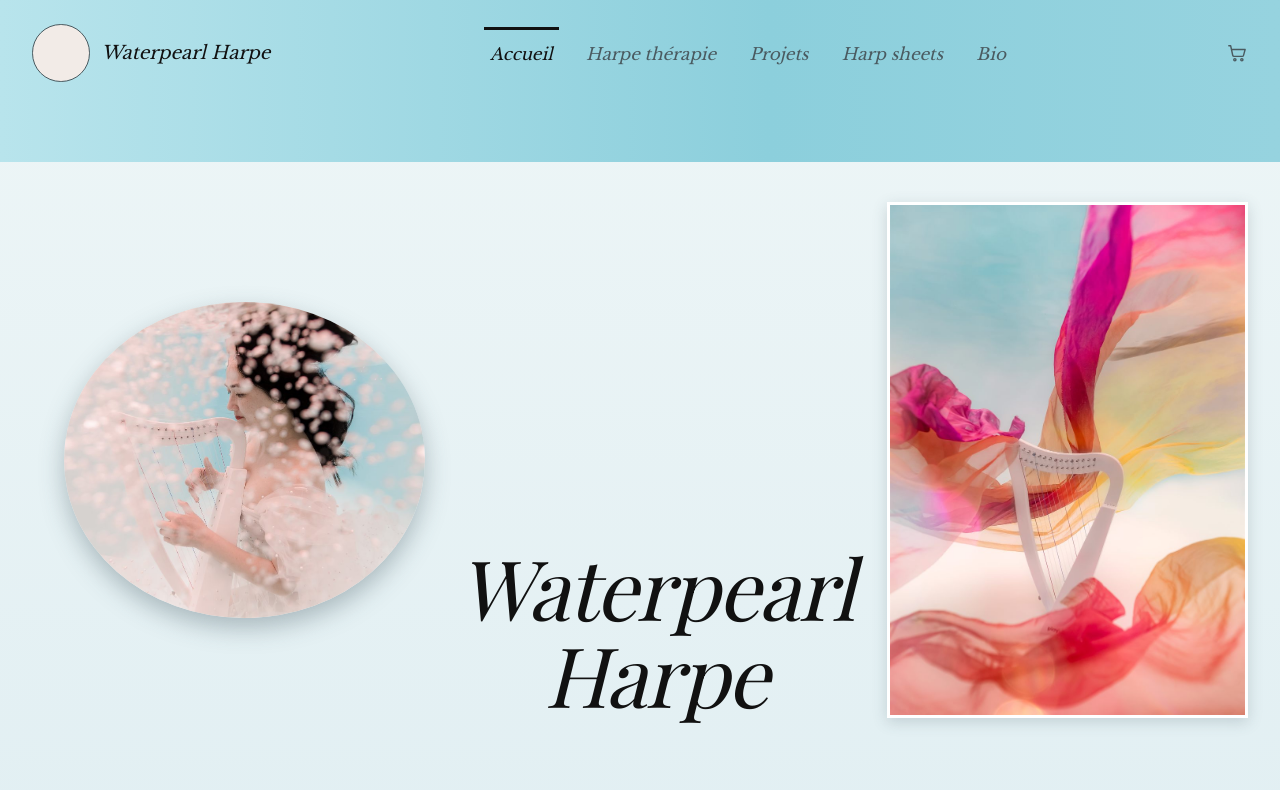
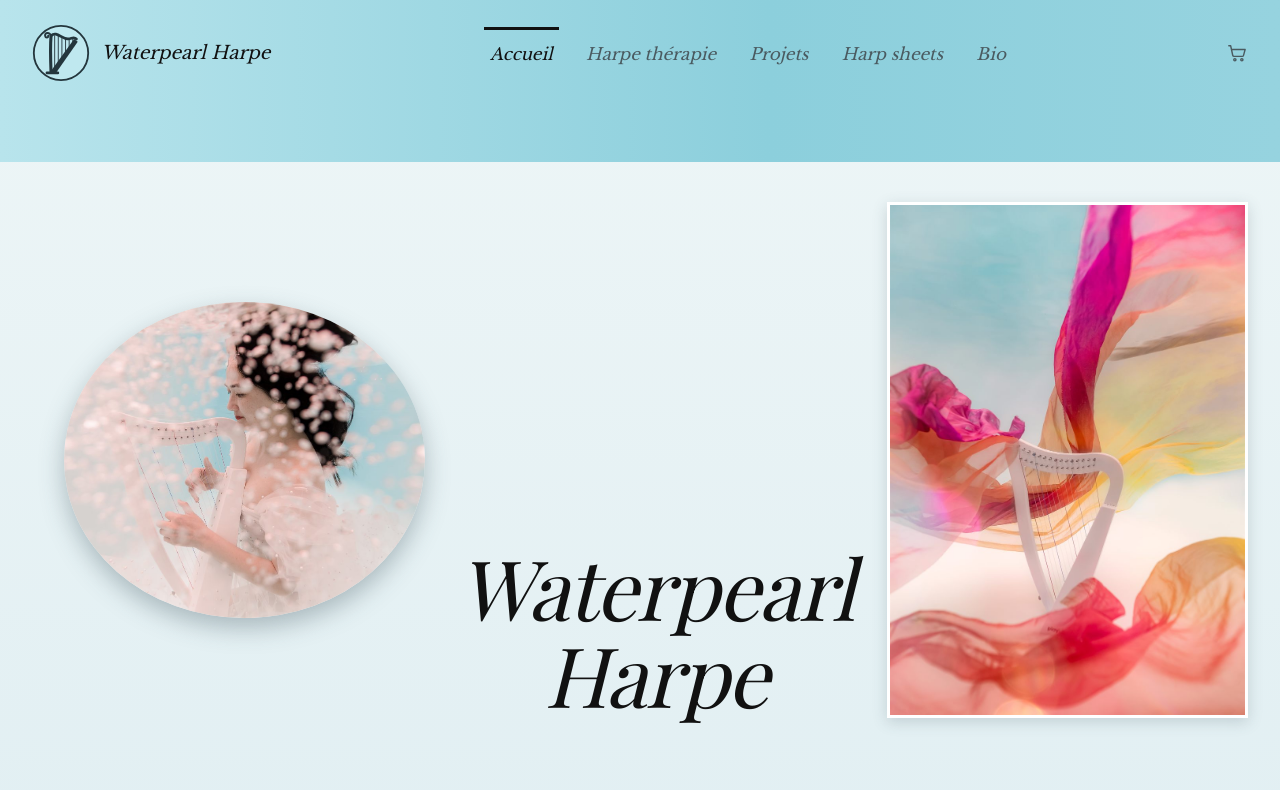
Before and after one commit to KIMC345/Waterpearl, a React (Vite) app: page / in a window 1280 px wide. Shown: the top 790 px of the page. Built offline with nearby package versions, Linux system fonts and the light colour scheme.

Commit message:
Add a harp icon as the browser tab icon and header logo
Co-Authored-By: Claude Opus 5.5 <noreply@anthropic.com>

```diff
--- a/index.html
+++ b/index.html
@@ -3,6 +3,8 @@
 <head>
   <meta charset="UTF-8">
   <meta name="viewport" content="width=device-width, initial-scale=1.0">
+  <!-- ?v=2 : à augmenter à chaque changement de l'icône, sinon les navigateurs gardent l'ancienne -->
+  <link rel="icon" type="image/svg+xml" href="/favicon.svg?v=2">
   <title>Waterpearl</title>
 </head>
 <body>
--- a/src/components/Nav.tsx
+++ b/src/components/Nav.tsx
@@ -6,8 +6,8 @@ export default function Nav() {
     <header className="bandeau">
       <div className="bandeau-ligne">
         <Link to="/" className="marque">
-          {/* Emplacement du logo rond, à remplacer par <img src={img('logo.png')} /> */}
-          <span className="logo image-vide" aria-hidden="true" />
+          {/* Même dessin que l'icône d'onglet (public/favicon.svg) */}
+          <img className="logo" src={`${import.meta.env.BASE_URL}favicon.svg`} alt="" />
           Waterpearl Harpe
         </Link>
         <nav className="onglets">
--- a/src/style.css
+++ b/src/style.css
@@ -56,8 +56,6 @@ body {
 .logo {
   width: 3.6rem;
   height: 3.6rem;
-  border-radius: 50%;
-  border: 1.5px solid var(--texte-doux);
   flex-shrink: 0;
 }
 
```
Also changed, not shown: public/favicon.svg (added).
